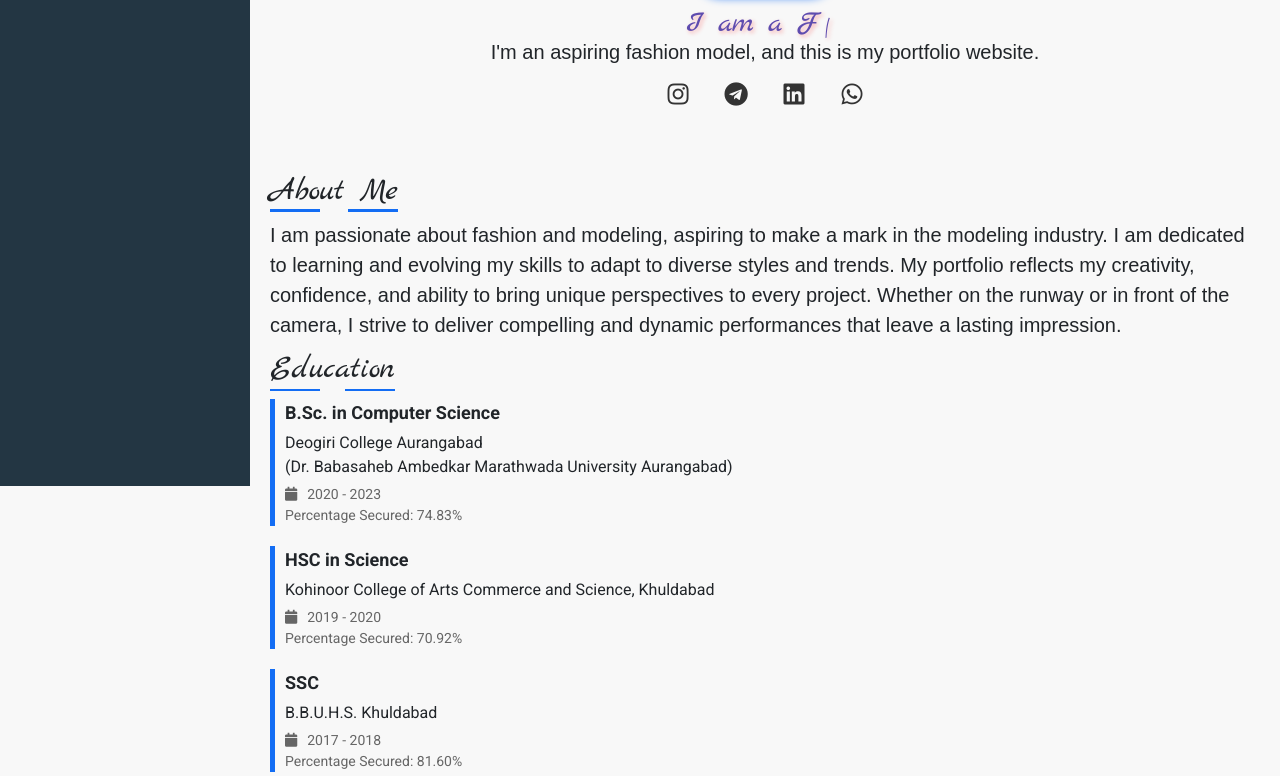
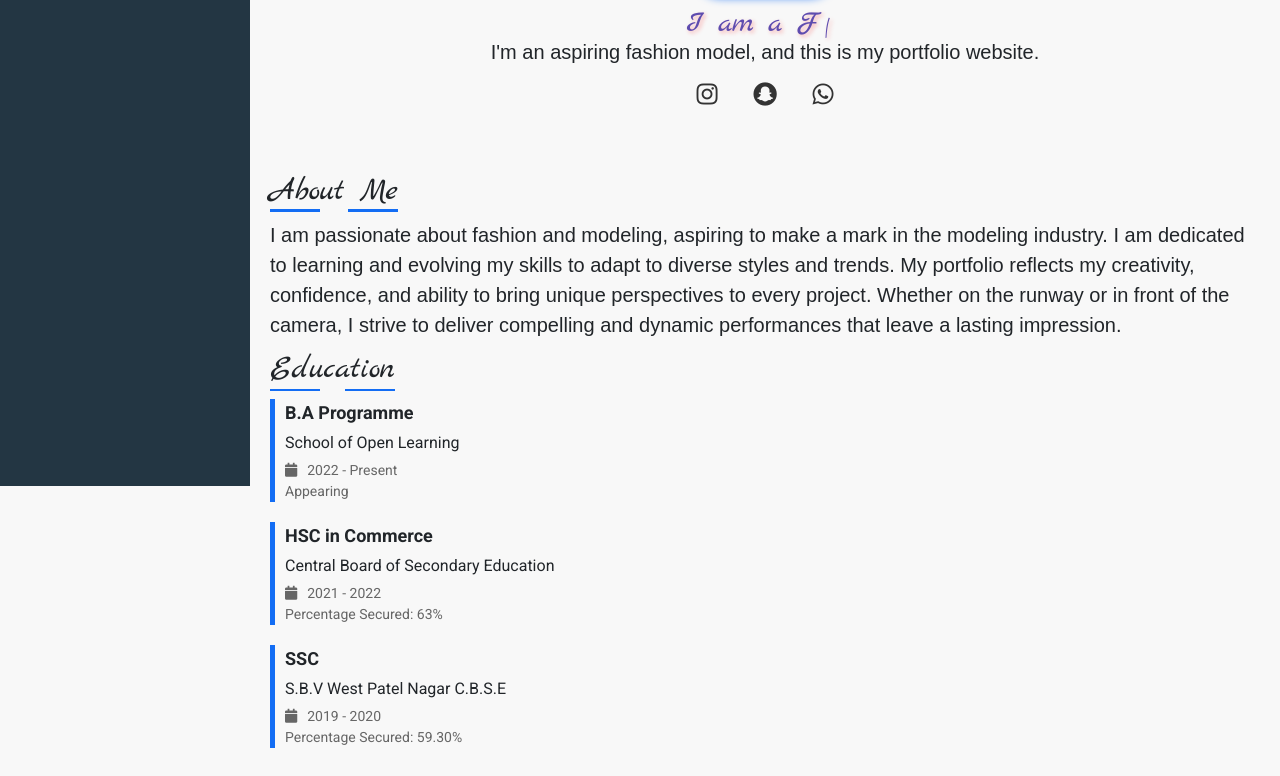
Before and after one commit to md-afzall/portfolio, a plain HTML site: page index.html in a window 1280 px wide. Shown: the part 314-1090 px from the top of the page. Drawn offline with nearby package versions, Linux system fonts and the light colour scheme; a web font is replaced by a local one.

Commit message:
Update index.html

```diff
--- a/index.html
+++ b/index.html
@@ -49,11 +49,11 @@
                 <h5>I'm an aspiring fashion model, and this is my portfolio website.</h5>
             </div>
             <div class="social-icons">
-                <a href="https://www.instagram.com/s__shadab_ali_06/" target="_blank"><i
+                <a href="https://www.instagram.com/afzalll_01_?igsh=eWw2cnB3anJoYnk2" target="_blank"><i
                         class="fab fa-instagram"></i></a>
-                <a href="http://t.me/Shadab_Ali_Sayed" target="_blank"><i class="fab fa-telegram"></i></a>
-                <a href="https://www.linkedin.com/in/sayed-shadab-ali-25859a226?lipi=urn%3Ali%3Apage%3Ad_flagship3_profile_view_base_contact_details%3BfdEWnzoSR7KQxqFZeeslbQ%3D%3D" target="_blank"><i class="fab fa-linkedin"></i></a>
-                <a href="https://wa.me/+918421735588" target="_blank"><i class="fab fa-whatsapp"></i></a>
+<!--                 <a href="http://t.me/Shadab_Ali_Sayed" target="_blank"><i class="fab fa-telegram"></i></a> -->
+                <a href="https://www.snapchat.com/add/afzall.0?share_id=W2iVS_mFN7s&locale=en-IN" target="_blank"><i class="fab fa-snapchat"></i></a>
+                <a href="https://wa.me/+919310409383" target="_blank"><i class="fab fa-whatsapp"></i></a>
             </div>
 
         </section>
@@ -76,23 +76,23 @@
                 <h2 class="abouteducation" style="margin-top: 10px;">Education</h2>
                 <ul class="education-list">
                     <li class="education-item">
-                        <div class="education-degree">B.Sc. in Computer Science</div>
-                        <div class="education-institution">Deogiri College Aurangabad <br>(Dr. Babasaheb Ambedkar Marathwada University Aurangabad)</div>
-                        <div class="education-duration"><i class="fas fa-calendar"></i> 2020 - 2023</div>
-                        <div class="education-percentage">Percentage Secured: 74.83%</div>
+                        <div class="education-degree">B.A Programme</div>
+                        <div class="education-institution">School of Open Learning</div>
+                        <div class="education-duration"><i class="fas fa-calendar"></i> 2022 - Present</div>
+                        <div class="education-percentage">Appearing</div>
                     </li>
                     <li class="education-item">
-                        <div class="education-degree">HSC in Science</div>
-                        <div class="education-institution">Kohinoor College of Arts Commerce and Science, Khuldabad
+                        <div class="education-degree">HSC in Commerce</div>
+                        <div class="education-institution">Central Board of Secondary Education
                         </div>
-                        <div class="education-duration"><i class="fas fa-calendar"></i> 2019 - 2020</div>
-                        <div class="education-percentage">Percentage Secured: 70.92%</div>
+                        <div class="education-duration"><i class="fas fa-calendar"></i> 2021 - 2022</div>
+                        <div class="education-percentage">Percentage Secured: 63%</div>
                     </li>
                     <li class="education-item">
                         <div class="education-degree">SSC</div>
-                        <div class="education-institution">B.B.U.H.S. Khuldabad</div>
-                        <div class="education-duration"><i class="fas fa-calendar"></i> 2017 - 2018</div>
-                        <div class="education-percentage">Percentage Secured: 81.60%</div>
+                        <div class="education-institution">S.B.V West Patel Nagar C.B.S.E</div>
+                        <div class="education-duration"><i class="fas fa-calendar"></i> 2019 - 2020</div>
+                        <div class="education-percentage">Percentage Secured: 59.30%</div>
                     </li>
                 </ul>
             </div>
@@ -468,43 +468,44 @@
 
 
         <!-- Contact Section -->
-        <section id=" contact ">
-            <div class=" contact-section ">
+      <section id="contact">
+    <div class="contact-section">
         <h2>Contact Me</h2>
         <p>Feel free to contact me.</p>
-                <form class=" contact-form " action="https://formspree.io/f/xzzbnqrr" method="POST">
-                    <div class=" form-group ">
-                        <label for=" name ">Name</label>
-                        <input type=" text " id=" name " name=" name " placeholder=" Your name " required>
+        <form class="contact-form" action="https://formspree.io/f/xzzbnqrr" method="POST">
+            <div class="form-group">
+                <label for="name">Name</label>
+                <input type="text" id="name" name="name" placeholder="Your name" required>
             </div>
-                    <div class=" form-group ">
-                        <label for=" email ">Email</label>
-                        <input type=" email " id=" email " name=" email " placeholder=" Your email " required>
+            <div class="form-group">
+                <label for="email">Email</label>
+                <input type="email" id="email" name="email" placeholder="Your email" required>
             </div>
-                    <div class=" form-group ">
-                        <label for=" subject ">Subject</label>
-                        <input type=" text " id=" subject " name=" subject " placeholder=" Subject " required>
+            <div class="form-group">
+                <label for="subject">Subject</label>
+                <input type="text" id="subject" name="subject" placeholder="Subject" required>
             </div>
-                    <div class=" form-group ">
-                        <label for=" message ">Message</label>
-                        <textarea id=" message " name=" message " rows=" 4 " placeholder=" Your message " required></textarea>
+            <div class="form-group">
+                <label for="message">Message</label>
+                <textarea id="message" name="message" rows="4" placeholder="Your message" required></textarea>
             </div>
-                    <button type=" submit " class=" btn btn-primary ">Send Message</button>
+            <button type="submit" class="btn btn-primary">Send Message</button>
         </form>
     </div>
 </section>
+
         <!-- End of Contact Section -->
 
         <!-- Footer Section -->
         <footer>
-            <div class=" footer-content ">
-                <p>&copy; <span id=" copyright-year "></span> Mohammed Afzal. All rights reserved.</p>
-                <div class=" social-icons-footer ">
-                    <a href=" https://www.instagram.com/s__shadab_ali_06/ " target=" _blank "><i
-                            class=" fab fa-instagram "></i></a>
-                    <a href=" http://t.me/Shadab_Ali_Sayed " target=" _blank "><i class=" fab fa-telegram "></i></a>
-                    <a href=" https://www.linkedin.com/in/sayed-shadab-ali-25859a226?lipi=urn%3Ali%3Apage%3Ad_flagship3_profile_view_base_contact_details%3BfdEWnzoSR7KQxqFZeeslbQ%3D%3D " target=" _blank "><i class=" fab fa-linkedin "></i></a>
-                    <a href=" https://wa.me/+918421735588 " target=" _blank "><i class=" fab fa-whatsapp "></i></a>
+            <div class="footer-content">
+                <p>&copy; <span id="copyright-year"></span> Mohammed Afzal. All rights reserved.</p>
+                <div class="social-icons-footer">
+                    <a href="https://www.instagram.com/afzalll_01_?igsh=eWw2cnB3anJoYnk2" target="_blank"><i
+                            class="fab fa-instagram"></i></a>
+<!--                     <a href=" http://t.me/Shadab_Ali_Sayed " target=" _blank "><i class=" fab fa-telegram "></i></a> -->
+                    <a href="https://www.snapchat.com/add/afzall.0?share_id=W2iVS_mFN7s&locale=en-IN" target="_blank"><i class="fab fa-snapchat"></i></a>
+                    <a href="https://wa.me/+919310409383" target="_blank"><i class="fab fa-whatsapp"></i></a>
 
                 </div>
             </div>
```
Lines whose indentation alone changed are shown as unchanged.
